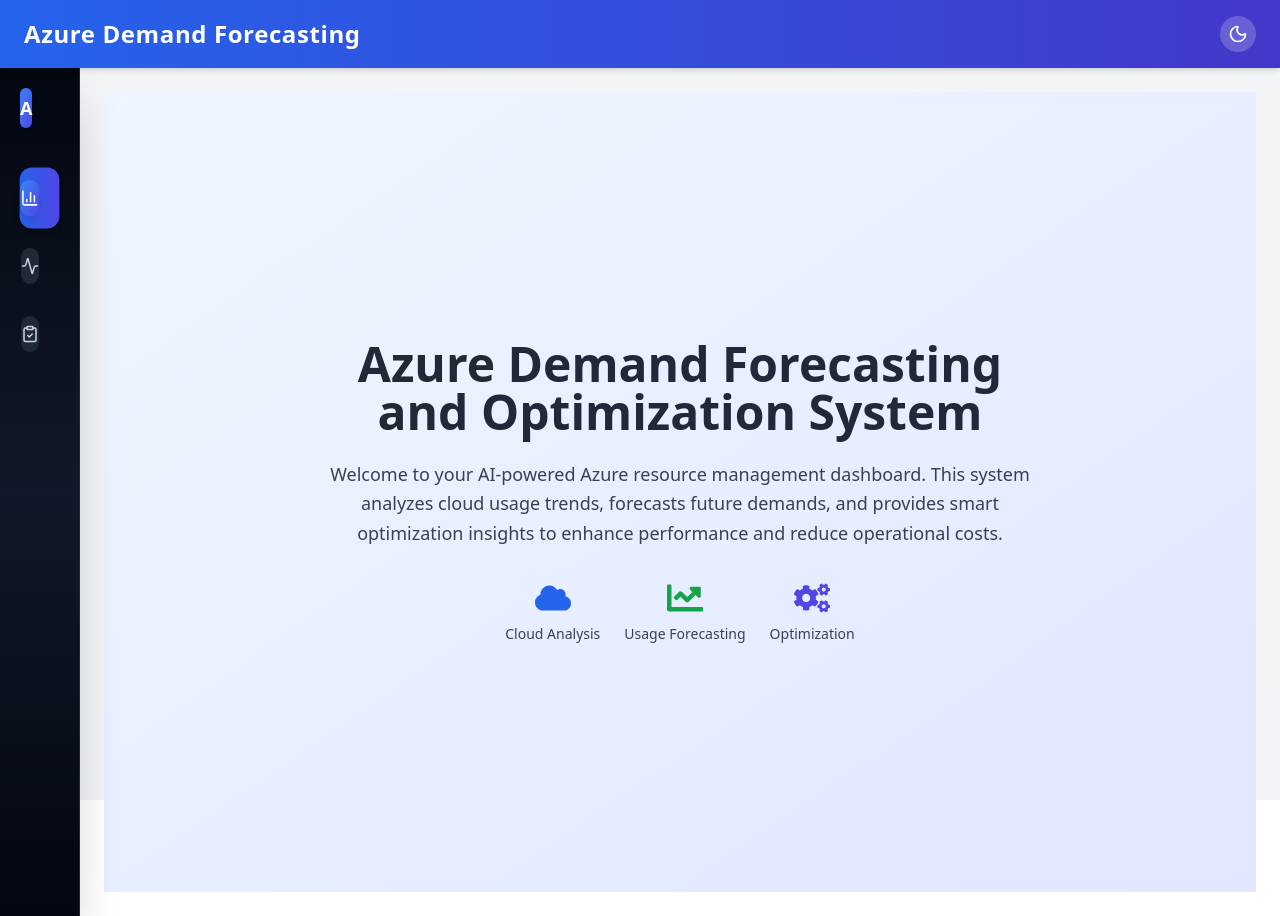
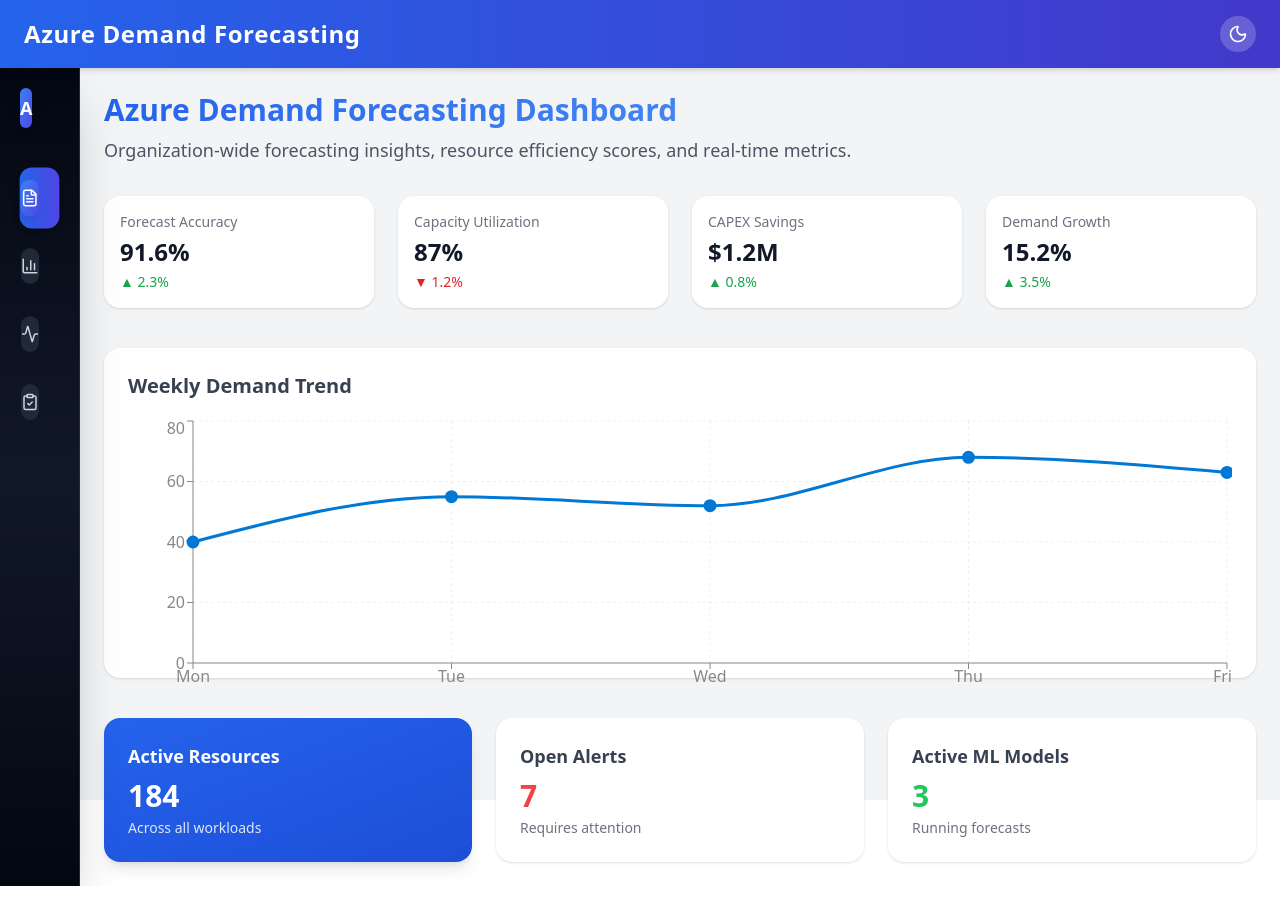
Before and after one commit to springboard1233/AZURE_BATCH-4_FRONTEND, a React (Vite) app: page / in a window 1280 px wide. After the commit the page ends 886 px from the top, so only its background shows below. Built offline with nearby package versions, Linux system fonts and the light colour scheme.

Commit message:
Enhanced dashboard UI, added KPI cards, added Azure-style navbar, fixed dark mode

```diff
--- a/src/App.jsx
+++ b/src/App.jsx
@@ -1,39 +1,50 @@
 import { useState } from "react";
 import Header from "./components/Header";
 import Sidebar from "./components/Sidebar";
+
 import UsageTrends from "./pages/UsageTrends";
 import Forecasts from "./pages/Forecasts";
 import Reports from "./pages/Reports";
-import Insights from "./pages/Insights";  // 🔹 New Page
-import IntroPage from "./pages/IntroPage";
+import Insights from "./pages/Insights";
+import Dashboard from "./pages/Dashboard";   // ✅ your UI page
 
 export default function App() {
-  const [selectedPage, setSelectedPage] = useState("Intro");
+  // Dashboard must be the first loaded page
+  const [selectedPage, setSelectedPage] = useState("Dashboard");
 
   const renderContent = () => {
     switch (selectedPage) {
+      case "Dashboard":
+        return <Dashboard />;
+
       case "Usage Trends":
         return <UsageTrends />;
+
       case "Forecasts":
         return <Forecasts />;
+
       case "Reports":
         return <Reports />;
-      case "Insights": // 🔹 New case for Insights
+
+      case "Insights":
         return <Insights />;
+
+      // default fallback
       default:
-        return <IntroPage />;
+        return <Dashboard />;
     }
   };
 
   return (
-    <div className="flex flex-col h-screen bg-gray-100 dark:bg-gray-900 transition-all duration-500">
-      {/* Constant Header */}
+    <div className="flex flex-col h-screen bg-gray-100 dark:bg-gray-900">
       <Header />
 
-      {/* Sidebar + Main Content */}
       <div className="flex flex-1">
         <Sidebar onSelect={setSelectedPage} />
-        <main className="flex-1 overflow-y-auto p-6">{renderContent()}</main>
+
+        <main className="flex-1 overflow-y-auto p-6">
+          {renderContent()}
+        </main>
       </div>
     </div>
   );
--- a/src/components/Sidebar.jsx
+++ b/src/components/Sidebar.jsx
@@ -9,7 +9,7 @@
 } from "lucide-react";
 
 export default function Sidebar({ onSelect }) {
-  const [active, setActive] = useState("Usage Trends");
+  const [active, setActive] = useState("Dashboard");
   const [isOpen, setIsOpen] = useState(false);
 
   const handleSelect = (page) => {
@@ -19,6 +19,7 @@
   };
 
   const menuItems = [
+    {name:"Dashboard",icon:FileText},
     { name: "Usage Trends", icon: BarChart3 },
     { name: "Forecasts", icon: Activity },
     { name: "Reports", icon: ClipboardCheck },
--- a/src/components/navbar.jsx
+++ b/src/components/navbar.jsx
@@ -1,19 +1,58 @@
-import { useContext } from 'react';
-import { ThemeContext } from '../context/ThemeContext';
-import { Moon, Sun } from 'lucide-react'; // install this if not already: npm install lucide-react
+import { useContext } from "react";
+import { ThemeContext } from "../context/ThemeContext";
+import { Moon, Sun, User } from "lucide-react";
 
 export default function Navbar() {
   const { theme, toggleTheme } = useContext(ThemeContext);
 
   return (
-    <header className="flex items-center justify-between p-3 border-b dark:border-gray-700">
-      <h1 className="text-lg font-semibold text-blue-600">Azure Forecasting Dashboard</h1>
-      <button
-        onClick={toggleTheme}
-        className="p-2 rounded hover:bg-gray-200 dark:hover:bg-gray-700"
-      >
-        {theme === 'light' ? <Moon /> : <Sun />}
-      </button>
+    <header className="
+      flex items-center justify-between px-6 py-3
+      bg-white dark:bg-gray-900
+      shadow-sm border-b border-gray-200 dark:border-gray-800
+      sticky top-0 z-40
+    ">
+
+      {/* Left Section - Logo + Title */}
+      <div className="flex items-center gap-3">
+        <div className="w-9 h-9 rounded-xl bg-gradient-to-r from-blue-600 to-blue-400
+                        flex items-center justify-center text-white font-bold shadow-md">
+          A
+        </div>
+
+        <h1 className="text-xl font-semibold text-gray-800 dark:text-gray-200 tracking-wide">
+          Azure Forecast Portal
+        </h1>
+      </div>
+
+      {/* Right Section - Dark Toggle + Profile */}
+      <div className="flex items-center gap-4">
+
+        {/* Dark Mode Toggle */}
+        <button
+          onClick={toggleTheme}
+          className="
+            p-2 rounded-xl bg-gray-100 dark:bg-gray-800
+            hover:bg-gray-200 dark:hover:bg-gray-700
+            transition-all shadow-sm
+          "
+        >
+          {theme === "light" ? (
+            <Moon className="text-blue-600" size={20} />
+          ) : (
+            <Sun className="text-yellow-400" size={20} />
+          )}
+        </button>
+
+        {/* User Profile Placeholder */}
+        <div className="
+          w-9 h-9 rounded-full bg-gray-200 dark:bg-gray-700
+          flex items-center justify-center shadow-inner cursor-pointer
+        ">
+          <User className="text-gray-600 dark:text-gray-300" size={20} />
+        </div>
+
+      </div>
     </header>
   );
 }
--- a/src/index.css
+++ b/src/index.css
@@ -11,3 +11,11 @@
 body.dark {
   @apply bg-gray-900 text-gray-100;
 }
+@keyframes fadeIn {
+  from { opacity: 0; transform: translateY(10px); }
+  to { opacity: 1; transform: translateY(0); }
+}
+
+.animate-fadeIn {
+  animation: fadeIn 0.6s ease-out;
+}
--- a/src/pages/Dashboard.jsx
+++ b/src/pages/Dashboard.jsx
@@ -1,17 +1,89 @@
-import MainLayout from '../layouts/mainlayout';
-import KPI from '../components/ui/KPI';
+import KPI from "../components/ui/KPI";
+import {
+  LineChart,
+  Line,
+  XAxis,
+  YAxis,
+  Tooltip,
+  ResponsiveContainer,
+  CartesianGrid
+} from "recharts";
+
+const trendData = [
+  { day: "Mon", value: 40 },
+  { day: "Tue", value: 55 },
+  { day: "Wed", value: 52 },
+  { day: "Thu", value: 68 },
+  { day: "Fri", value: 63 },
+];
 
 export default function Dashboard() {
   return (
-    <MainLayout>
-      <h2 className="text-xl font-bold mb-4">Overview</h2>
-      <div className="grid grid-cols-1 md:grid-cols-4 gap-4 mb-6">
+    <div className="animate-fadeIn">
+
+      {/* Page Title */}
+      <h1 className="text-3xl font-extrabold bg-gradient-to-r from-blue-600 to-blue-400 text-transparent bg-clip-text mb-2">
+        Azure Demand Forecasting Dashboard
+      </h1>
+
+      <p className="text-gray-600 dark:text-gray-400 mb-8 text-lg">
+        Organization-wide forecasting insights, resource efficiency scores, and real-time metrics.
+      </p>
+
+      {/* KPI CARDS */}
+      <div className="grid grid-cols-1 md:grid-cols-4 gap-6 mb-10">
         <KPI title="Forecast Accuracy" value="91.6%" delta={2.3} />
         <KPI title="Capacity Utilization" value="87%" delta={-1.2} />
         <KPI title="CAPEX Savings" value="$1.2M" delta={0.8} />
         <KPI title="Demand Growth" value="15.2%" delta={3.5} />
       </div>
-      {/* Existing charts or tables can go here */}
-    </MainLayout>
+
+      {/* WEEKLY TREND CHART */}
+      <div className="bg-white dark:bg-gray-800 rounded-2xl shadow p-6 h-[330px]">
+        <h2 className="text-xl font-semibold mb-4 text-gray-700 dark:text-gray-200">
+          Weekly Demand Trend
+        </h2>
+
+        <ResponsiveContainer width="100%" height="100%">
+          <LineChart data={trendData}>
+            <CartesianGrid strokeDasharray="3 3" opacity={0.3} />
+            <XAxis dataKey="day" stroke="#888" />
+            <YAxis stroke="#888" />
+            <Tooltip />
+            <Line
+              type="monotone"
+              dataKey="value"
+              stroke="#0078D4"
+              strokeWidth={3}
+              dot={{ r: 5, fill: "#0078D4" }}
+            />
+          </LineChart>
+        </ResponsiveContainer>
+      </div>
+
+      {/* QUICK STATS */}
+      <div className="grid grid-cols-1 md:grid-cols-3 gap-6 mt-10">
+
+        {/* Azure Blue Card */}
+        <div className="p-6 rounded-2xl bg-gradient-to-br from-blue-600 to-blue-700 text-white shadow-lg">
+          <h3 className="text-lg font-semibold">Active Resources</h3>
+          <p className="text-3xl font-bold mt-2">184</p>
+          <p className="mt-1 text-sm opacity-85">Across all workloads</p>
+        </div>
+
+        <div className="p-6 rounded-2xl bg-white dark:bg-gray-800 shadow">
+          <h3 className="text-lg font-semibold text-gray-700 dark:text-gray-300">Open Alerts</h3>
+          <p className="text-3xl font-bold text-red-500 mt-2">7</p>
+          <p className="mt-1 text-sm text-gray-500 dark:text-gray-400">Requires attention</p>
+        </div>
+
+        <div className="p-6 rounded-2xl bg-white dark:bg-gray-800 shadow">
+          <h3 className="text-lg font-semibold text-gray-700 dark:text-gray-300">Active ML Models</h3>
+          <p className="text-3xl font-bold text-green-500 mt-2">3</p>
+          <p className="mt-1 text-sm text-gray-500 dark:text-gray-400">Running forecasts</p>
+        </div>
+
+      </div>
+    </div>
   );
 }
```
